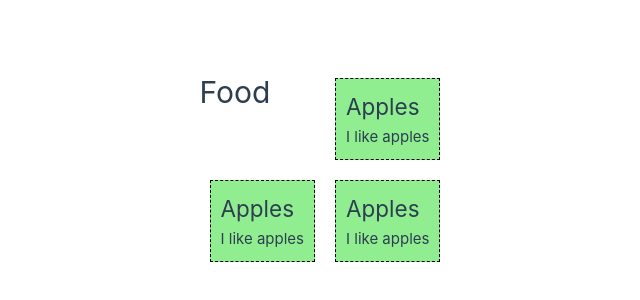
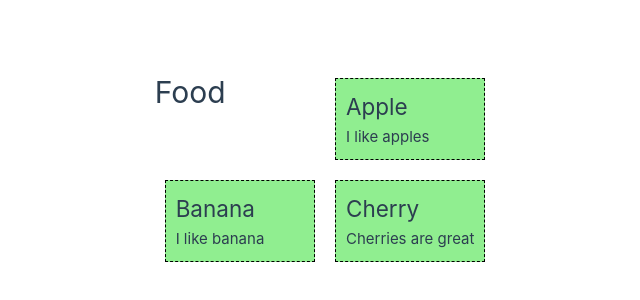
Before and after one commit to superernie77/vue-playground, a Vue app in the folder vue-playground/: page / in a window 1280 px wide. Shown: the part 230-530 px from the top of the page, without its empty margins (315-955 px from the left). Built offline with nearby package versions, Linux system fonts and the light colour scheme.

Commit message:
dynamic properties

```diff
--- a/vue-playground/src/App.vue
+++ b/vue-playground/src/App.vue
@@ -1,8 +1,8 @@
 <template>
   <h1>Food</h1>
-  <food-item/>
-  <food-item/>
-  <food-item/>
+  <food-item food-name="Apple" food-message="I like apples"/>
+  <food-item food-name="Banana" food-message="I like banana"/>
+  <food-item food-name="Cherry" food-message="Cherries are great"/>
 </template>
 
 <script></script>
--- a/vue-playground/src/components/FoodItem.vue
+++ b/vue-playground/src/components/FoodItem.vue
@@ -1,12 +1,16 @@
 <template>
     <div>
-        <h2>{{ name }}</h2>
-        <p>{{ message }}</p>
+        <h2>{{ foodName }}</h2>
+        <p>{{ foodMessage }}</p>
     </div>
 </template>
 
 <script>
 export default {
+    props: [
+      'foodName',
+      'foodMessage'
+    ],
     data() {
         return {
             name: 'Apples',
```
